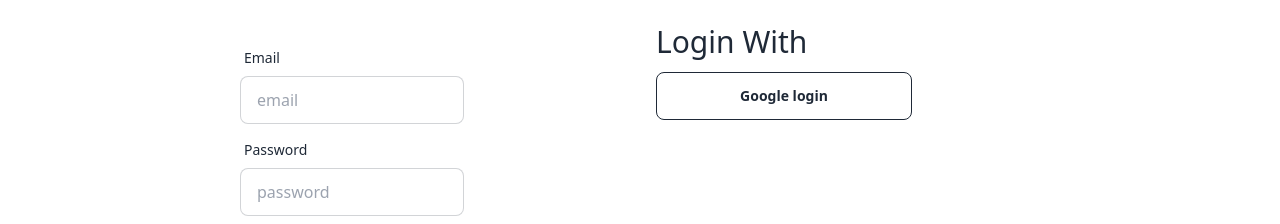
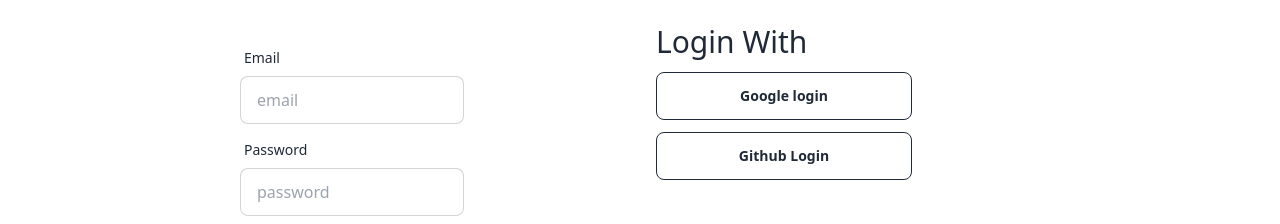
Before and after one commit to Mohammed-Saiful-Islam/b9a9-real-estate-Mohammed-Saiful-Islam, a React (Vite) app: page /login in a window 1280 px wide. Shown: the part 1040-1264 px from the top of the page. Built offline with nearby package versions, Linux system fonts and the light colour scheme; no server answers.

Commit message:
github login system added

```diff
--- a/src/pages/Login/Login.jsx
+++ b/src/pages/Login/Login.jsx
@@ -5,7 +5,6 @@
 import { Helmet } from 'react-helmet-async';
 import Header from '../Shared/Header/Header';
 import Footer from '../Shared/Footer/Footer';
-import RightSideNav from '../Shared/RightSideNav/RightSideNav';
 import { GithubAuthProvider, GoogleAuthProvider, getAuth, signInWithPopup } from 'firebase/auth';
 import app from '../../firebase/firebase.config';
 
@@ -51,7 +50,17 @@
             })
     }
 
-
+    const handleGithubSignIn = () => {
+        signInWithPopup(auth, githubProvider)
+        .then( result => {
+            const loggedInUser = result.user;
+            console.log(loggedInUser);
+            setUser(loggedInUser);
+        })
+        .catch(error => {
+            console.log(error);
+        })
+    }
 
     return (
         <div>
@@ -92,6 +101,7 @@
                         <h2 className="text-3xl">Login With</h2>
 
                         <button className="btn btn-outline w-full" onClick={handleGoogleSignIn}>Google login</button>
+                        <button className="btn btn-outline w-full" onClick={handleGithubSignIn}>Github Login</button>
 
 
                     </div>
```
